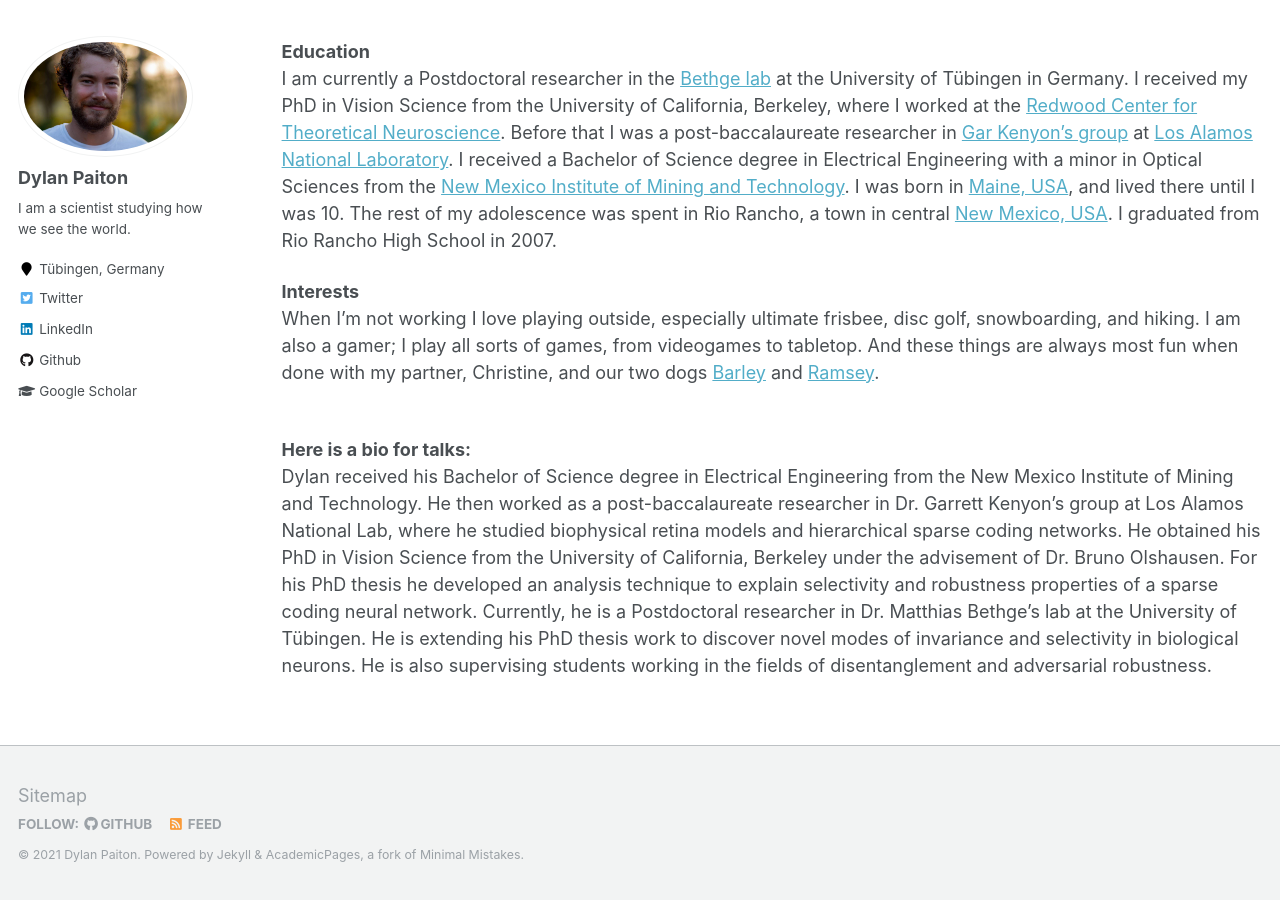
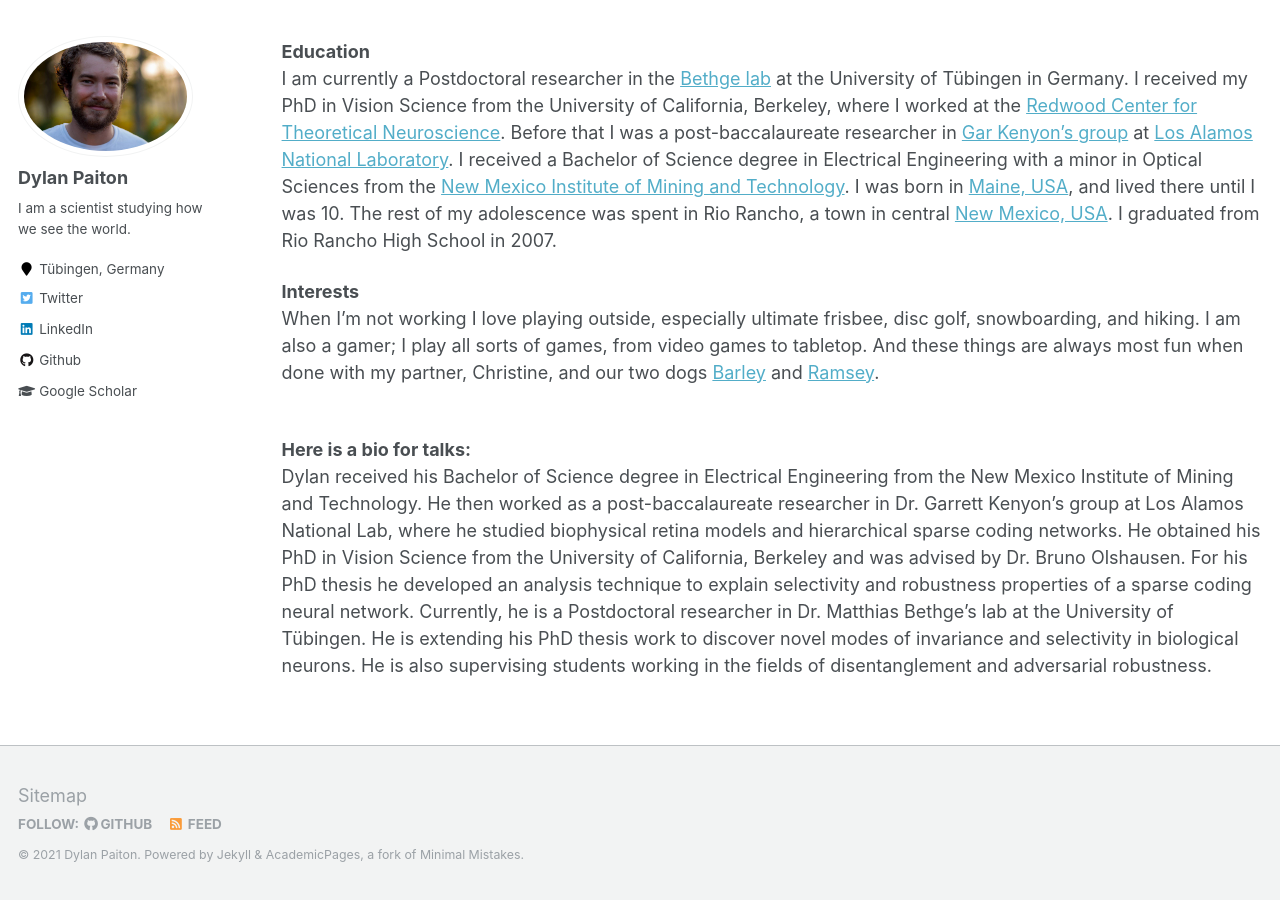
Before and after one commit to dpaiton/dpaiton.github.io, a Jekyll site: the page built from _pages/bio.md, in a window 1280 px wide and 900 px high, scrolled down 687 px. Built offline with Jekyll 4.4.1, drawn with Linux system fonts in a browser that asks for light colours.

Commit message:
small wording change

```diff
--- a/_pages/bio.md
+++ b/_pages/bio.md
@@ -25,7 +25,7 @@ I graduated from Rio Rancho High School in 2007.
 
 <strong>Interests</strong><br>
 When I'm not working I love playing outside, especially ultimate frisbee, disc golf, snowboarding,
-and hiking. I am also a gamer; I play all sorts of games, from videogames to tabletop.
+and hiking. I am also a gamer; I play all sorts of games, from video games to tabletop.
 And these things are always most fun when done with my partner, Christine, and our two dogs
 [Barley](https://www.instagram.com/barleythedogg/)
 and [Ramsey](https://www.instagram.com/ramseythepup/).
@@ -37,7 +37,7 @@ Dylan received his Bachelor of Science degree in Electrical Engineering from the
 Institute of Mining and Technology. He then worked as a post-baccalaureate researcher in Dr. Garrett
 Kenyon's group at Los Alamos National Lab, where he studied biophysical retina models and
 hierarchical sparse coding networks. He obtained his PhD in Vision Science from the University of
-California, Berkeley under the advisement of Dr. Bruno Olshausen. For his PhD thesis he developed an
+California, Berkeley and was advised by Dr. Bruno Olshausen. For his PhD thesis he developed an
 analysis technique to explain selectivity and robustness properties of a sparse coding neural
 network. Currently, he is a Postdoctoral researcher in Dr. Matthias Bethge's lab at the University
 of Tübingen. He is extending his PhD thesis work to discover novel modes of invariance and
```
